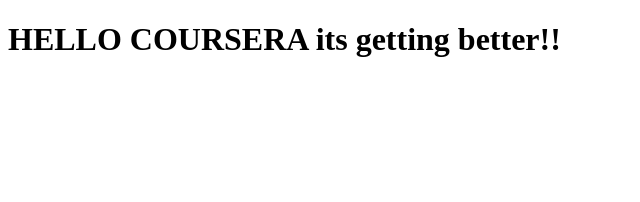
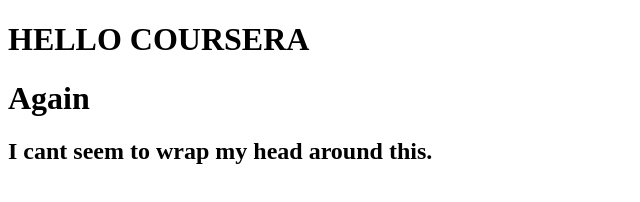
Before and after one commit to francisDev001/coursera-test, a plain HTML site: page site/index.html in a window 1280 px wide. Shown: the whole page, without its empty margins (0-640 px from the left). Drawn offline with Linux system fonts and the light colour scheme.

Commit message:
Another little change

```diff
--- a/site/index.html
+++ b/site/index.html
@@ -4,6 +4,8 @@
 	<title>Hello coursera</title>
 </head>
 <body>
-	<h1>HELLO COURSERA its getting better!!</h1>
+	<h1>HELLO COURSERA</h1>
+	<h1>Again</h1>
+	<h2>I cant seem to wrap my head around this.</h2>
 </body>
 </html>
```
